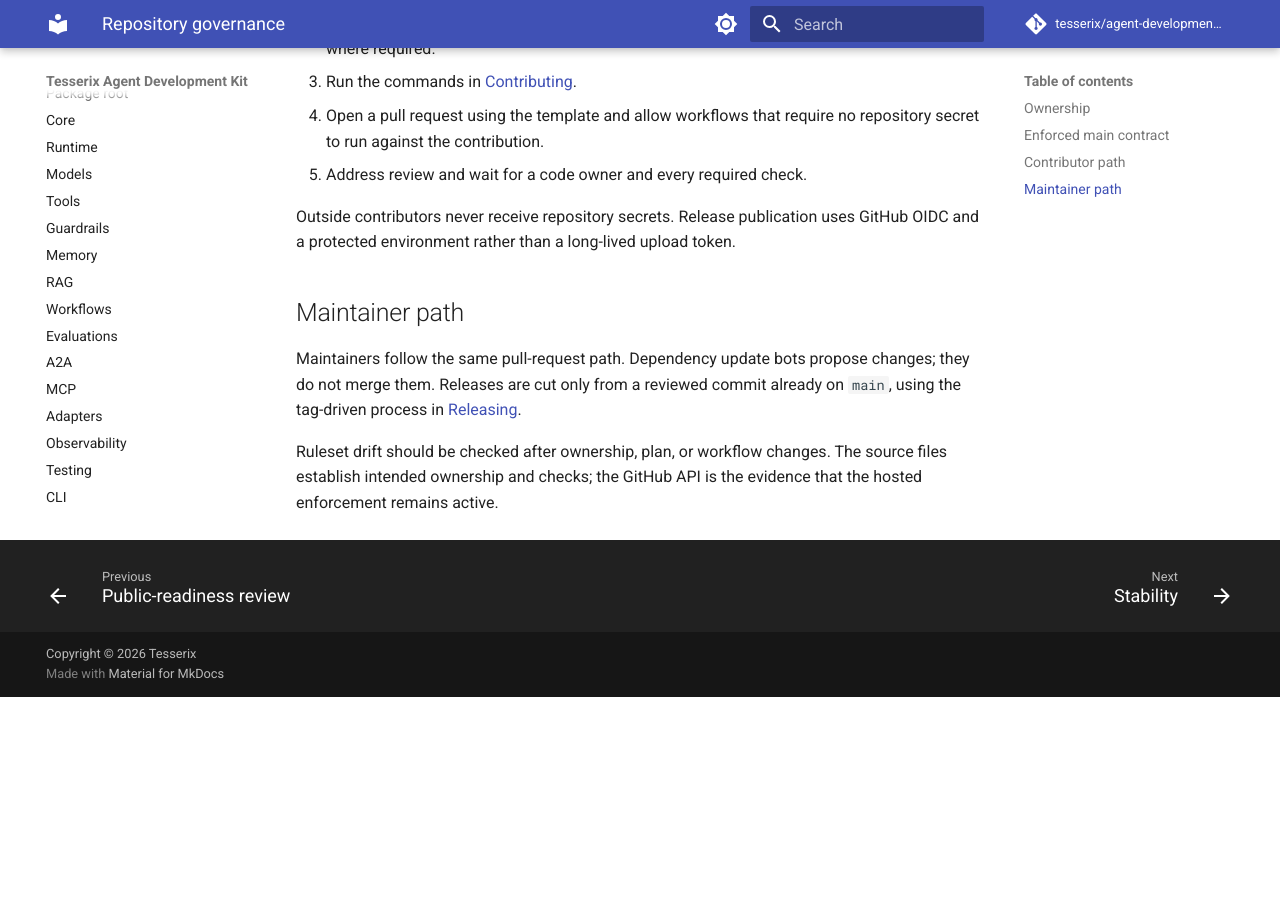
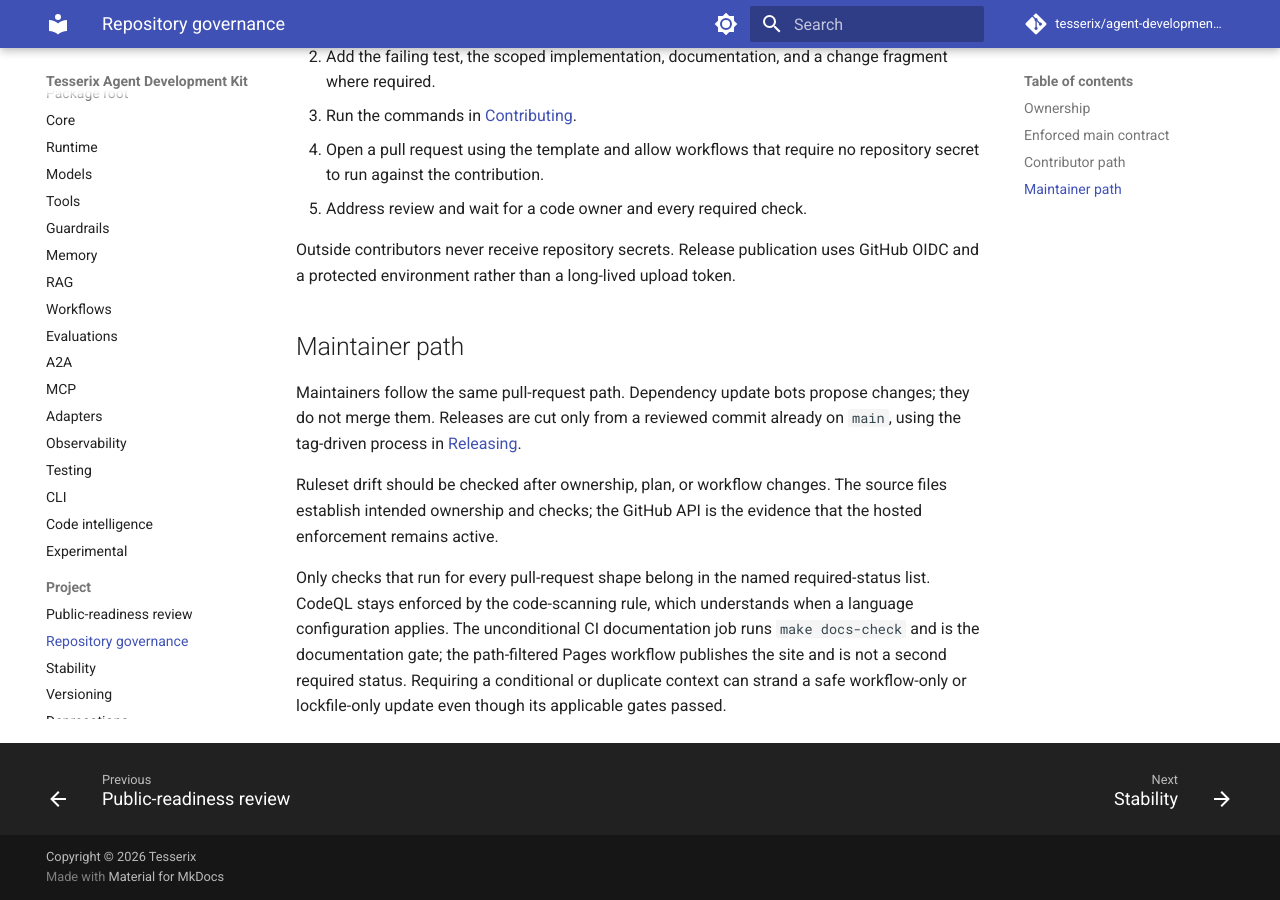
Before and after one commit to tesserix/agent-development-kit, an MkDocs documentation site: the page built from docs/repository-governance.md, in a window 1280 px wide and 900 px high, scrolled down 1143 px. Built offline with MkDocs 1.6.1 and Material for MkDocs 9.7.7, drawn with Linux system fonts in a browser that asks for light colours; comment, search, counter and statistics services are not loaded; the version menu is left out; before the commit the page ends 1840 px from its top, so only the background shows below that; some of the changed text lies outside the part shown.

Commit message:
docs: explain unconditional branch gates

```diff
--- a/docs/repository-governance.md
+++ b/docs/repository-governance.md
@@ -19,7 +19,8 @@
 - at least one code-owner approval, with stale approvals dismissed after a push;
 - approval from someone other than the person who made the latest push;
 - the pull request branch to be current with `main`;
-- all named CI, documentation, security, and CodeQL checks to succeed;
+- all named, unconditional CI and security checks to succeed;
+- the separate CodeQL code-scanning rule to report no high-or-higher alert;
 - every review conversation to be resolved;
 - squash merging and linear history; and
 - deletion and force-push prevention.
@@ -56,3 +57,10 @@
 Ruleset drift should be checked after ownership, plan, or workflow changes. The source
 files establish intended ownership and checks; the GitHub API is the evidence that the
 hosted enforcement remains active.
+
+Only checks that run for every pull-request shape belong in the named required-status
+list. CodeQL stays enforced by the code-scanning rule, which understands when a language
+configuration applies. The unconditional CI documentation job runs `make docs-check` and
+is the documentation gate; the path-filtered Pages workflow publishes the site and is not
+a second required status. Requiring a conditional or duplicate context can strand a safe
+workflow-only or lockfile-only update even though its applicable gates passed.
```
